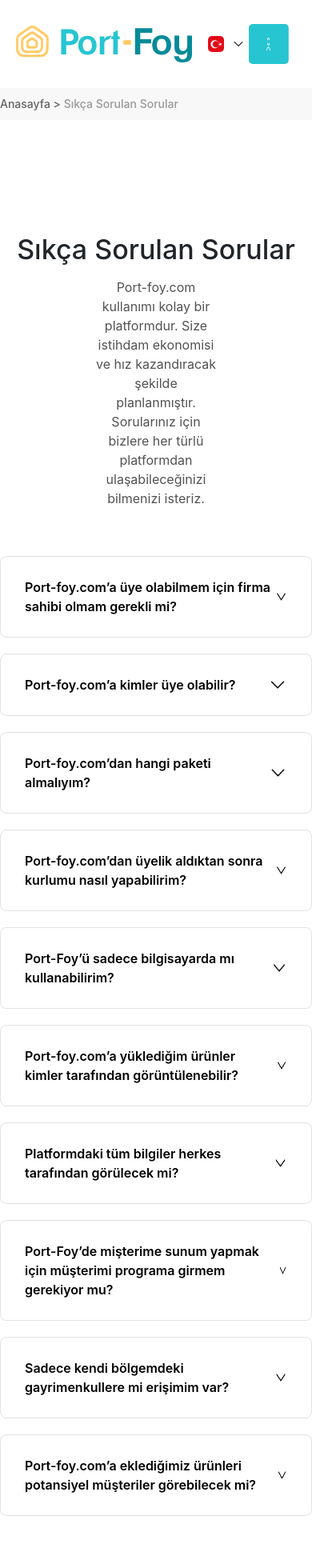
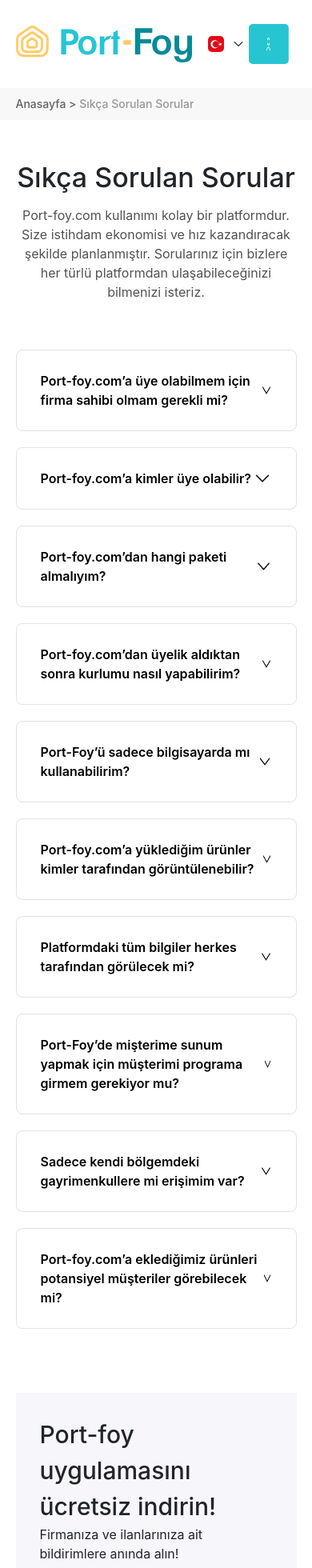
Before and after one commit to melihkostk/portfoy, a React (Vite) app: page /faqs in a window 390 px wide. Shown: the top 1960 px of the page at 80% size. Built offline with nearby package versions, Linux system fonts and the light colour scheme.

Commit message:
Added breakpoints to the faqs page

```diff
--- a/src/pages/Faqs.jsx
+++ b/src/pages/Faqs.jsx
@@ -8,15 +8,15 @@ export function Faqs() {
         <div className="w-full flex flex-col items-center font-sf">
             <Header />
             <div className="w-full bg-[#f8f8f8] flex justify-center py-2.5 mb-4">
-                <div className="w-full max-w-350">
+                <div className="w-full max-w-[90%]">
                     <p className="text-sm text-[#636363] font-medium">Anasayfa {">"} <span className="text-[#9a9898]"> Sıkça Sorulan Sorular</span></p>
                 </div>
             </div>
-            <div className="w-full flex items-center justify-center py-30">
-                <div className="w-full max-w-350">
+            <div className="w-full flex items-center justify-center py-30 max-[992px]:py-7.5">
+                <div className="w-full max-w-[90%]">
                     <div className="text-center flex flex-col items-center mb-15">
                         <h1 className="text-[34px] text-[#212529] font-medium mb-2.5">Sıkça Sorulan Sorular</h1>
-                        <p className="text-[#525252] max-w-[40%]">
+                        <p className="text-[#525252] max-w-[40%] max-[992px]:max-w-full">
                             Port-foy.com kullanımı kolay bir platformdur.
                             Size istihdam ekonomisi ve hız kazandıracak şekilde planlanmıştır.
                             Sorularınız için bizlere her türlü platformdan ulaşabileceğinizi bilmenizi isteriz.
@@ -36,8 +36,8 @@ export function Faqs() {
                     </div>
                 </div>
             </div>
-            <div className='w-full mt-30 mb-30'>
-                <div className='w-full mx-auto max-w-350 flex flex-col items-center justify-center bg-[#f7f6fb]'>
+            <div className='w-full mt-30 mb-30 max-[992px]:my-7.5'>
+                <div className='w-full mx-auto max-w-[90%] flex flex-col items-center justify-center bg-[#f7f6fb]'>
                     <AppLinks />
                 </div>
             </div>
```
